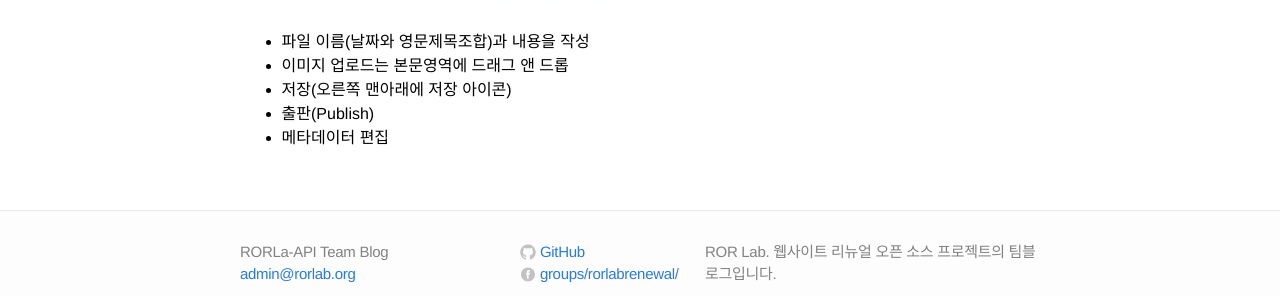
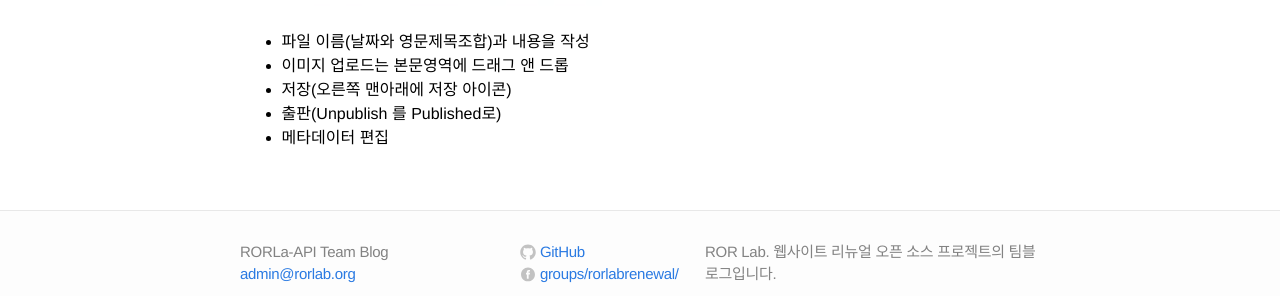
Before and after one commit to RORLabNew/rorlabnew.github.io, a Jekyll site: the page built from _posts/2014-06-03-introduce-prose.md, in a window 1280 px wide. Shown: the part 1317-1613 px from the top of the page. Built offline with Jekyll 4.4.1, drawn with Linux system fonts in a browser that asks for light colours; Markdown is read by kramdown in place of the engine named in the settings.

Commit message:
Updated 2014-06-03-introduce-prose.md

```diff
--- a/_posts/2014-06-03-introduce-prose.md
+++ b/_posts/2014-06-03-introduce-prose.md
@@ -11,14 +11,14 @@ published: true
 
 ## prose.io 사용방법
 ![prose_home.jpg](/images/prose_home.jpg)
-- prose.io 사이트 접속(http://prose.io)
-- github 계정으로 로그인(AUTHORIZE ON GITHUB)
-- 그룹 선택(RORLabNew)
-- 프로젝트 선택(rorlabnew.github.io)
-- 포스트 작성(New File)
+* prose.io 사이트 접속(http://prose.io)
+* github 계정으로 로그인(AUTHORIZE ON GITHUB)
+* 그룹 선택(RORLabNew)
+* 프로젝트 선택(rorlabnew.github.io)
+* 포스트 작성(New File)
 ![prose_new_file.jpg](/images/prose_new_file.jpg)
-- 파일 이름(날짜와 영문제목조합)과 내용을 작성
-- 이미지 업로드는 본문영역에 드래그 앤 드롭
-- 저장(오른쪽 맨아래에 저장 아이콘)
-- 출판(Publish)
-- 메타데이터 편집
+* 파일 이름(날짜와 영문제목조합)과 내용을 작성
+* 이미지 업로드는 본문영역에 드래그 앤 드롭
+* 저장(오른쪽 맨아래에 저장 아이콘)
+* 출판(Unpublish 를 Published로)
+* 메타데이터 편집
```
